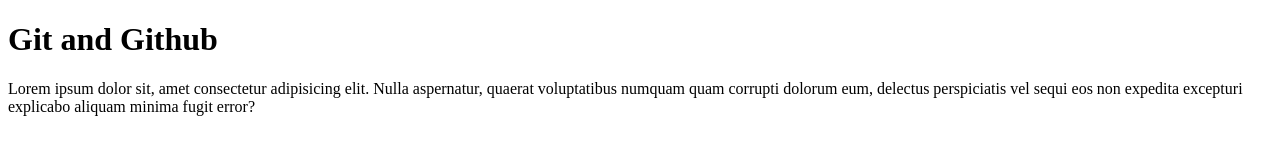
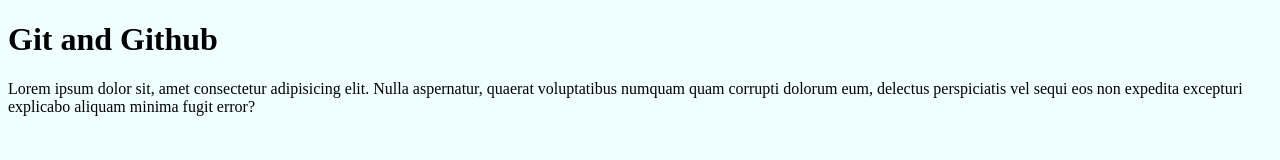
Before and after one commit to Kaneez-e-Batool/Project, a plain HTML site: page index.html in a window 1280 px wide. Drawn offline with Linux system fonts and the light colour scheme.

Commit message:
Add css 1.0

```diff
--- a/index.html
+++ b/index.html
@@ -4,6 +4,7 @@
     <meta charset="UTF-8" />
     <meta name="viewport" content="width=device-width, initial-scale=1.0" />
     <title>Demo</title>
+    <link rel="stylesheet" href="style.css" />
   </head>
   <body>
     <h1>Git and Github</h1>
--- /dev/null
+++ b/style.css
@@ -0,0 +1,3 @@
+body {
+  background-color: azure;
+}
```
